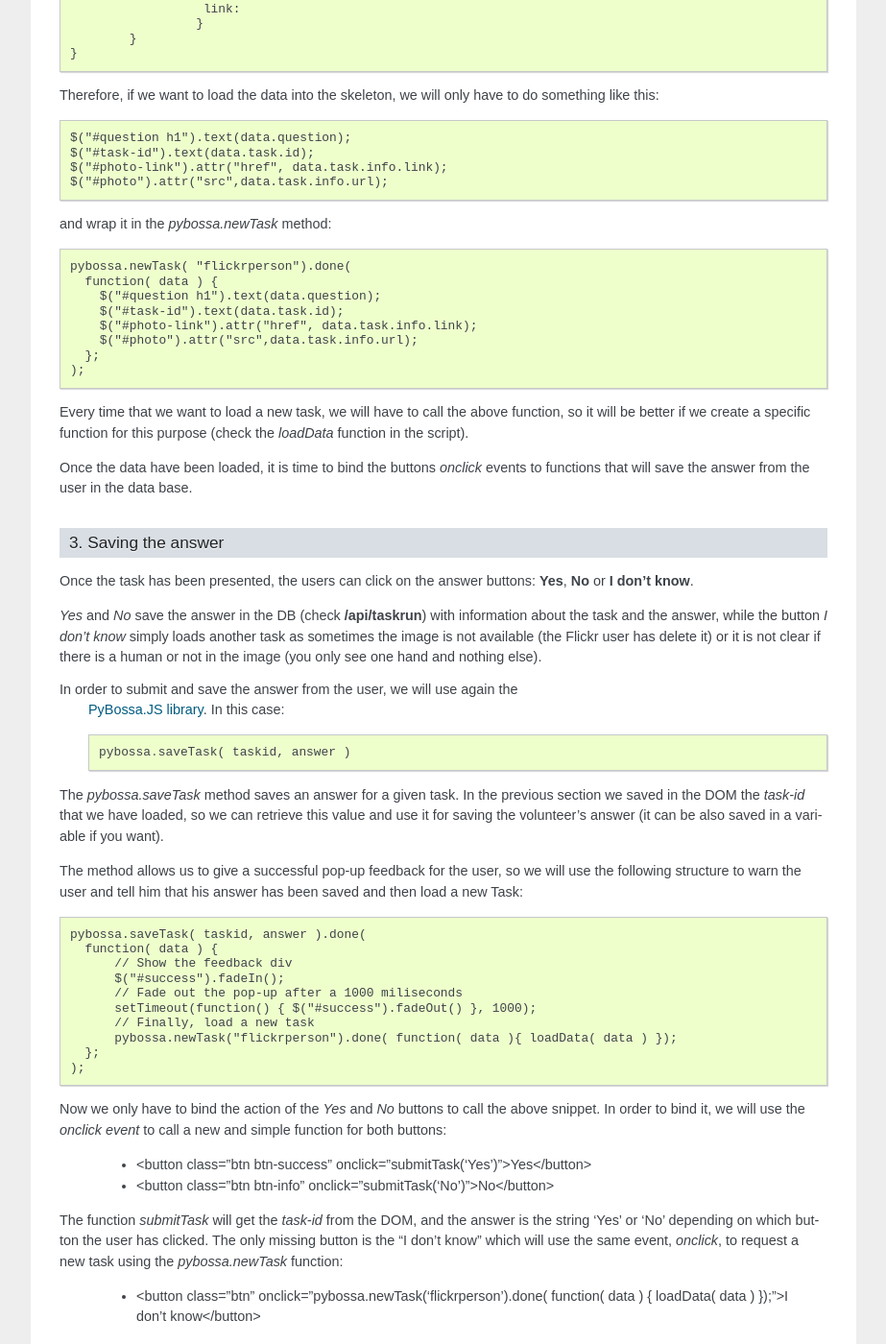
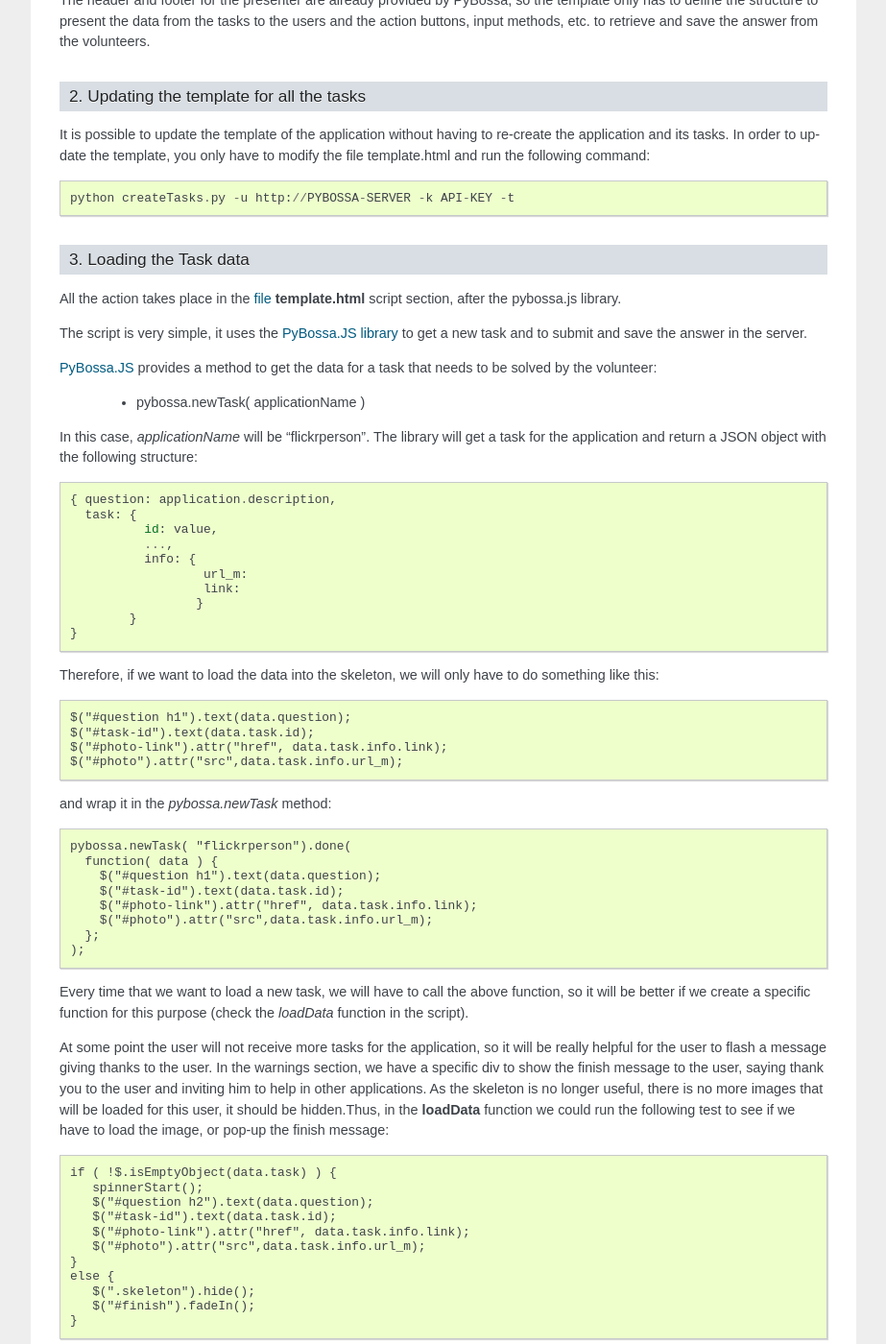
Before and after one commit to Scifabric/pybossa, a Sphinx documentation site: the page built from doc/user/create-application-tutorial.rst, in a window 1280 px wide and 1400 px high, scrolled down 2729 px. Shown: the whole window at 96% size, without its empty margins (198-1121 px from the left). Built offline with Sphinx 7.4.7, drawn with Linux system fonts in a browser that asks for light colours; some of the changed text lies outside the part shown.

Commit message:
Updated documentation with thumbnail and n_answers info.

```diff
--- a/doc/user/create-application-tutorial.rst
+++ b/doc/user/create-application-tutorial.rst
@@ -70,12 +70,21 @@
 For example:
 
   * **Link**: http://www.flickr.com/photos/teleyinex/2945647308/
-  * **URL**: http://farm4.staticflickr.com/3208/2945647308_f048cc1633_m.jpg
+  * **URL_m**: http://farm4.staticflickr.com/3208/2945647308_f048cc1633_m.jpg
+  * **URL_b**: http://farm4.staticflickr.com/3208/2945647308_f048cc1633_b.jpg
 
-Those two variables (Link and URL) will be stored in a JSON object::
+.. note::
+
+    Flickr creates from the original image, different cropped versions of the
+    image. Flickr uses a pattern to distinguish them: **_m** for medium size,
+    and **_b** for the big ones. There are more options, so if you need more
+    help in this matter, check the official Flickr documentation.
+
+Those three variables (Link URL_m and URL_b) will be stored in a JSON object::
 
   { 'link': 'http://www.flickr.com/photos/teleyinex/2945647308/',
-    'url': 'http://farm4.staticflickr.com/3208/2945647308_f048cc1633_m.jpg' }
+    'url_m': 'http://farm4.staticflickr.com/3208/2945647308_f048cc1633_m.jpg',
+    'url_b': 'http://farm4.staticflickr.com/3208/2945647308_f048cc1633_b.jpg' }
 
 And saved into the task field **info** of the task model. As Flickr only
 publishes the latest 20 uploaded photos in their public feed, the script will
@@ -83,7 +92,21 @@
 
 In order to create the application and its tasks, run the following script::
 
-  python createTasks.py -u http://PYBOSSA-SERVER -k API-KEY
+  python createTasks.py -u http://PYBOSSA-SERVER -k API-KEY -c
+
+Adding an icon to the application
+=================================
+
+It is possible also to add a nice icon for the application. By default PyBossa
+will render a 100x100 pixels empty thumbnail for those applications that do not
+provide it. If you want to add an icon you only have to upload the thumbnail of
+size 100x100 pixels to a hosting service like Flickr, ImageShack, etc. and use
+the URL image link to include it in the **info** field (check createTask.py
+script as it has an example)::
+
+  info = { 'thumbnail': http://hosting-service/thumbnail-name.png,
+           'task_presenter': template.html file
+         }
 
 Presenting the Tasks to the user
 ================================
@@ -141,7 +164,17 @@
 users and the action buttons, input methods, etc. to retrieve and save the
 answer from the volunteers.
 
-2. Loading the Task data
+2. Updating the template for all the tasks
+------------------------------------------
+
+It is possible to update the template of the application without
+having to re-create the application and its tasks. In order to update the
+template, you only have to modify the file template.html and run the following
+command::
+
+  python createTasks.py -u http://PYBOSSA-SERVER -k API-KEY -t
+
+3. Loading the Task data
 ------------------------
 
 All the action takes place in the file_
@@ -165,7 +198,7 @@
             id: value,
             ...,
             info: {
-                    url:
+                    url_m:
                     link:
                    }
           }
@@ -177,7 +210,7 @@
   $("#question h1").text(data.question);
   $("#task-id").text(data.task.id);
   $("#photo-link").attr("href", data.task.info.link);
-  $("#photo").attr("src",data.task.info.url);
+  $("#photo").attr("src",data.task.info.url_m);
 
 and wrap it in the *pybossa.newTask* method::
 
@@ -186,7 +219,7 @@
       $("#question h1").text(data.question);
       $("#task-id").text(data.task.id);
       $("#photo-link").attr("href", data.task.info.link);
-      $("#photo").attr("src",data.task.info.url);
+      $("#photo").attr("src",data.task.info.url_m);
     };
   );
 
@@ -194,10 +227,31 @@
 function, so it will be better if we create a specific function for this
 purpose (check the *loadData* function in the script).
 
+At some point the user will not receive more tasks for the application, so it
+will be really helpful for the user to flash a message giving thanks to the
+user. In the warnings section, we have a specific div to show the finish
+message to the user, saying thank you to the user and inviting him to help in
+other applications. As the skeleton is no longer useful, there is no more
+images that will be loaded for this user, it should be hidden.Thus, in the
+**loadData** function we could run the following test to see if we have to load
+the image, or pop-up the finish message::
+
+  if ( !$.isEmptyObject(data.task) ) {
+     spinnerStart();
+     $("#question h2").text(data.question);
+     $("#task-id").text(data.task.id);
+     $("#photo-link").attr("href", data.task.info.link);
+     $("#photo").attr("src",data.task.info.url_m);
+  }
+  else {
+     $(".skeleton").hide();
+     $("#finish").fadeIn();
+  }
+
 Once the data have been loaded, it is time to bind the buttons *onclick*
 events to functions that will save the answer from the user in the data base.
 
-3. Saving the answer
+4. Saving the answer
 --------------------
 
 Once the task has been presented, the users can click on the answer buttons:
@@ -209,8 +263,8 @@
 is not clear if there is a human or not in the image (you only see one hand and
 nothing else).
 
-In order to submit and save the answer from the user, we will use again the
- `PyBossa.JS library <http://pybossajs.rtfd.org>`_. In this case::
+In order to submit and save the answer from the user, we will use again the `PyBossa.JS
+library <http://pybossajs.rtfd.org>`_. In this case::
 
   pybossa.saveTask( taskid, answer )
 
@@ -234,19 +288,20 @@
     };
   );
 
-Now we only have to bind the action of the *Yes* and *No* buttons to call the above
+Now we only have to bind the action of the *Yes*, *No* and *I don't know* buttons to call the above
 snippet. In order to bind it, we will use the *onclick event* to call a new and
-simple function for both buttons:
+simple function for both buttons::
 
- * <button class="btn btn-success" onclick="submitTask('Yes')">Yes</button>
- * <button class="btn btn-info" onclick="submitTask('No')">No</button>
+  <button class="btn btn-success" onclick="submitTask('Yes')">Yes</button>
+  <button class="btn btn-info" onclick="submitTask('No')">No</button>
+  <button class="btn" onclick="submitTask('DontKnow')">I don't know</button>
 
 The function *submitTask* will get the *task-id* from the DOM, and the answer is
 the string 'Yes' or 'No' depending on which button the user has clicked. The
 only missing button is the "I don't know" which will use the same event,
-*onclick*, to request a new task using the *pybossa.newTask* function:
+*onclick*, to request a new task using the *pybossa.newTask* function::
 
- * <button class="btn" onclick="pybossa.newTask('flickrperson').done( function( data ) { loadData( data ) });">I don't know</button>
+ <button class="btn" onclick="pybossa.newTask('flickrperson').done( function( data ) { loadData( data ) });">I don't know</button>
 
 For more details about the code, please, check the `template file
 <https://github.com/PyBossa/app-flickrperson/blob/master/app-flickrperson/template.html>`_.
```
Also changed, not shown: other parts of doc/user/create-application-tutorial.rst (+1 -1 lines), doc/user/create-application.rst (+9 -2 lines).
